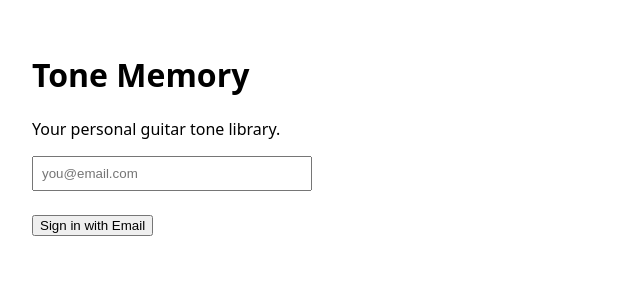
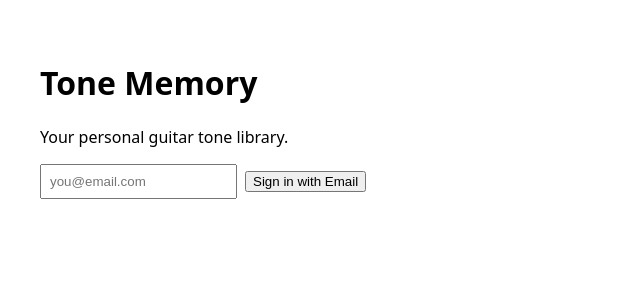
Before and after one commit to jmr-publishing-sys/tone-memory, a Next.js app: page / in a window 1280 px wide. Shown: the top 300 px of the page, without its empty margins (0-640 px from the left). Built offline with nearby package versions, Linux system fonts and the light colour scheme; no server answers.

Commit message:
Add homepage with Supabase email auth

```diff
--- a/app/page.tsx
+++ b/app/page.tsx
@@ -1,32 +1,29 @@
-'use client'
+"use client";
 
-import { useState } from 'react'
-import { supabase } from './lib/supabase'
+import { useState } from "react";
+import { supabase } from "./lib/supabase";
 
 export default function Home() {
-  const [email, setEmail] = useState('')
-  const [message, setMessage] = useState<string | null>(null)
-  const [loading, setLoading] = useState(false)
+  const [email, setEmail] = useState("");
+  const [message, setMessage] = useState("");
 
   const signIn = async () => {
-    setLoading(true)
-    setMessage(null)
-
     const { error } = await supabase.auth.signInWithOtp({
       email,
-    })
+      options: {
+        emailRedirectTo: `${window.location.origin}/auth/callback`,
+      },
+    });
 
     if (error) {
-      setMessage(`Error: ${error.message}`)
+      setMessage(error.message);
     } else {
-      setMessage('Check your email for the sign-in link.')
+      setMessage("Check your email for the login link.");
     }
-
-    setLoading(false)
-  }
+  };
 
   return (
-    <main style={{ padding: 32 }}>
+    <main style={{ padding: 40 }}>
       <h1>Tone Memory</h1>
       <p>Your personal guitar tone library.</p>
 
@@ -35,18 +32,12 @@ export default function Home() {
         placeholder="you@email.com"
         value={email}
         onChange={(e) => setEmail(e.target.value)}
-        style={{ padding: 8, width: 260 }}
+        style={{ padding: 8, marginRight: 8 }}
       />
 
-      <br /><br />
+      <button onClick={signIn}>Sign in with Email</button>
 
-      <button onClick={signIn} disabled={loading}>
-        {loading ? 'Sending...' : 'Sign in with Email'}
-      </button>
-
-      {message && (
-        <p style={{ marginTop: 16 }}>{message}</p>
-      )}
+      {message && <p>{message}</p>}
     </main>
-  )
+  );
 }
```
